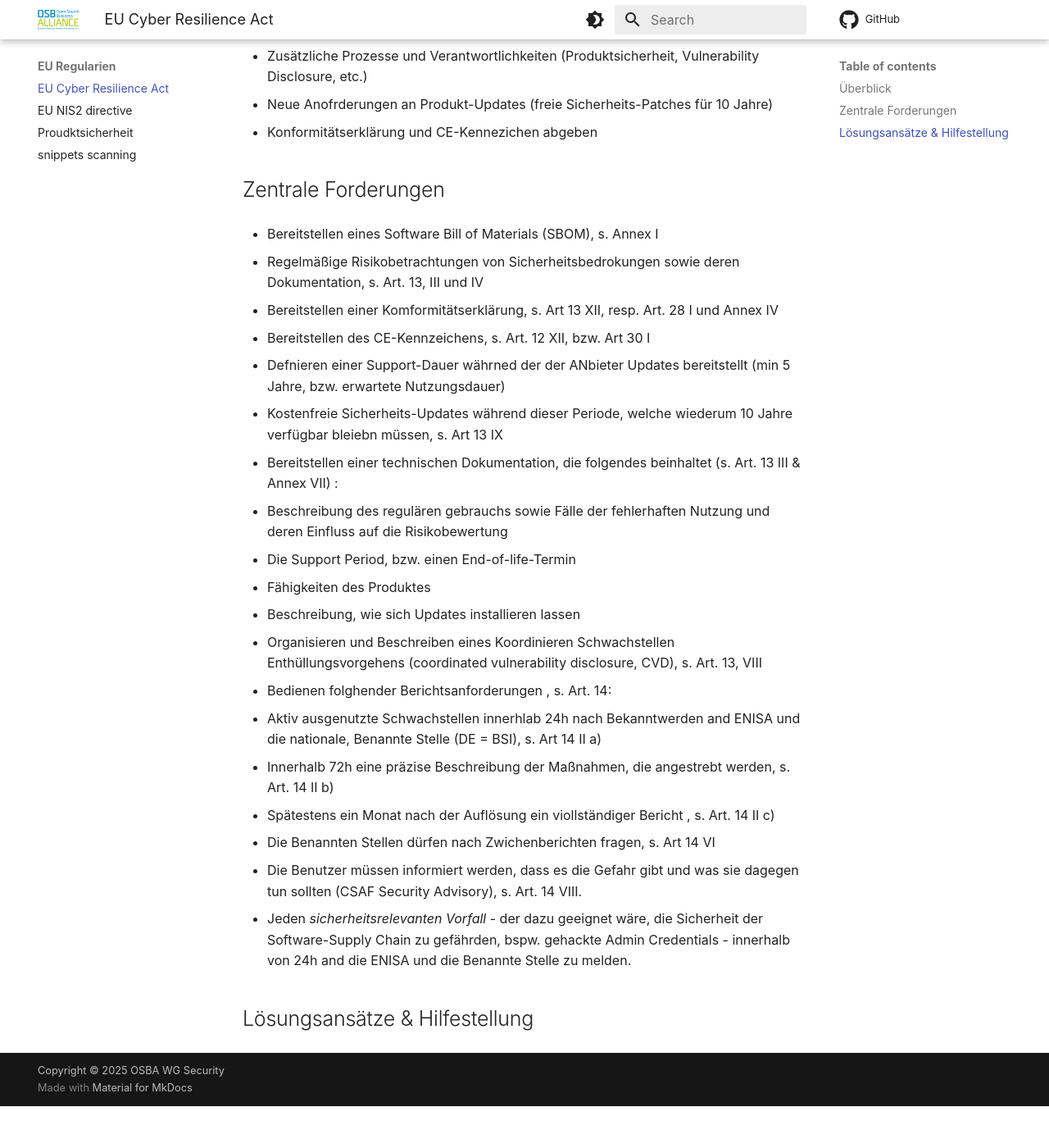
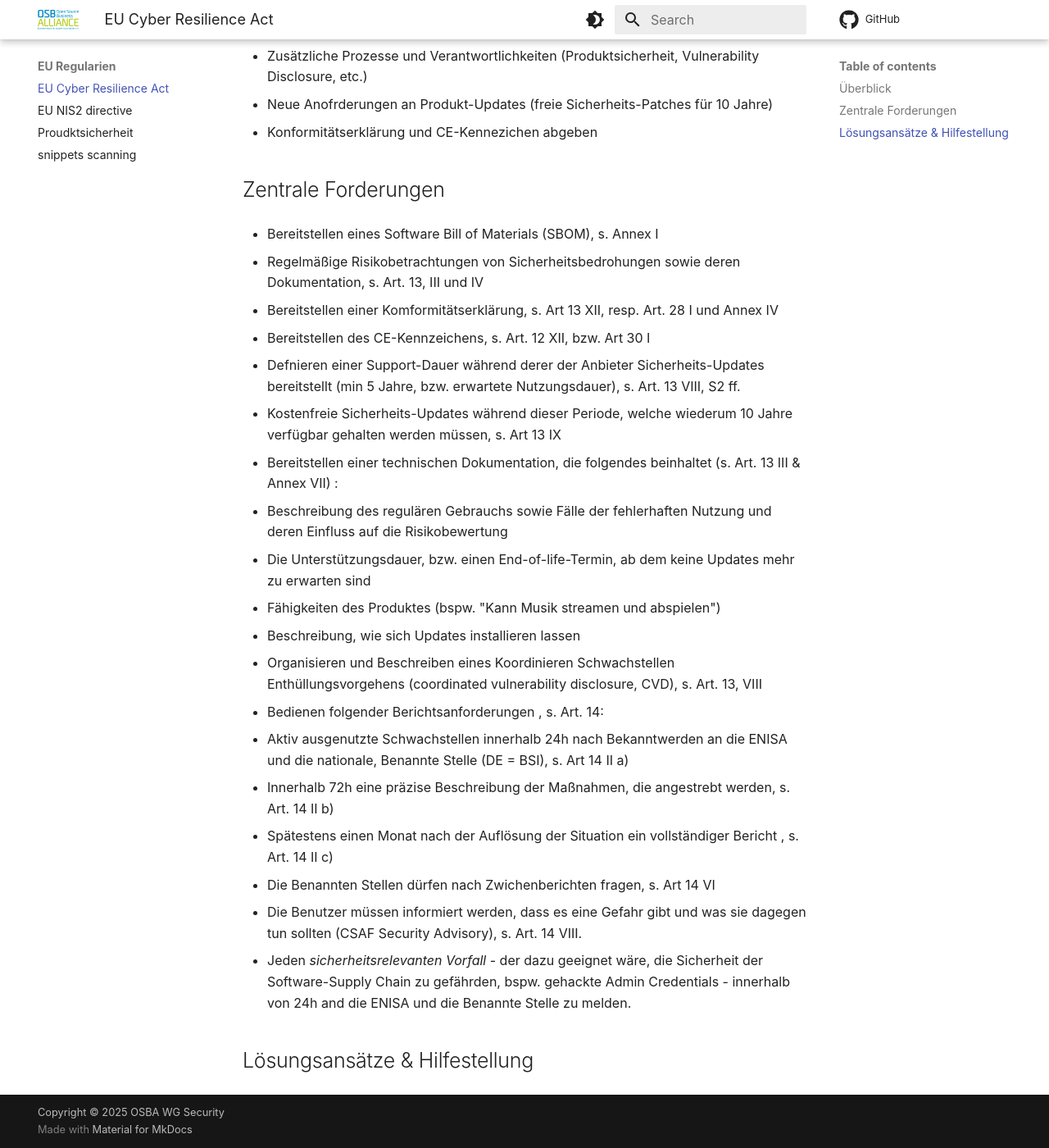
Before and after one commit to joto/osba-regulatory-monitor, an MkDocs documentation site: the page built from docs/cra.md, in a window 1280 px wide and 1400 px high, scrolled down 1030 px. Shown: the whole window at 82% size. Built offline with MkDocs 1.6.1 and Material for MkDocs 9.7.7, drawn with Linux system fonts in a browser that asks for light colours; comment, search, counter and statistics services are not loaded; before the commit the page ends 2379 px from its top, so only the background shows below that.

Commit message:
fix typos

```diff
--- a/docs/cra.md
+++ b/docs/cra.md
@@ -33,32 +33,32 @@ Der EU Cyber Resilience Act (CRA) ist ein Meilenstein für die IT-Sicherheit in
 
 * Bereitstellen eines Software Bill of Materials (SBOM), s. Annex I
 
-* Regelmäßige Risikobetrachtungen von Sicherheitsbedrokungen sowie deren Dokumentation, s. Art. 13, III und IV
+* Regelmäßige Risikobetrachtungen von Sicherheitsbedrohungen sowie deren Dokumentation, s. Art. 13, III und IV
 
 * Bereitstellen einer Komformitätserklärung, s. Art 13 XII, resp. Art. 28 I und Annex IV
 
 * Bereitstellen des CE-Kennzeichens, s. Art. 12 XII, bzw. Art 30 I
 
-* Defnieren einer Support-Dauer währned der der ANbieter Updates bereitstellt (min 5 Jahre, bzw. erwartete Nutzungsdauer)
+* Defnieren einer Support-Dauer während derer der Anbieter Sicherheits-Updates bereitstellt (min 5 Jahre, bzw. erwartete Nutzungsdauer), s. Art. 13 VIII, S2 ff.
 
-* Kostenfreie Sicherheits-Updates während dieser Periode, welche wiederum 10 Jahre verfügbar bleiebn müssen, s. Art 13 IX
+* Kostenfreie Sicherheits-Updates während dieser Periode, welche wiederum 10 Jahre verfügbar gehalten werden müssen, s. Art 13 IX
 
 * Bereitstellen einer technischen Dokumentation, die folgendes beinhaltet (s. Art. 13 III & Annex VII) :
 
-  * Beschreibung des regulären gebrauchs sowie Fälle der fehlerhaften Nutzung und deren Einfluss auf die Risikobewertung
-  * Die Support Period, bzw. einen End-of-life-Termin
-  * Fähigkeiten des Produktes
+  * Beschreibung des regulären Gebrauchs sowie Fälle der fehlerhaften Nutzung und deren Einfluss auf die Risikobewertung
+  * Die Unterstützungsdauer, bzw. einen End-of-life-Termin, ab dem keine Updates mehr zu erwarten sind
+  * Fähigkeiten des Produktes (bspw. "Kann Musik streamen und abspielen")
   * Beschreibung, wie sich Updates installieren lassen
 
 * Organisieren und Beschreiben eines Koordinieren Schwachstellen Enthüllungsvorgehens (coordinated vulnerability disclosure, CVD), s. Art. 13, VIII
 
-* Bedienen folghender Berichtsanforderungen , s. Art. 14:
+* Bedienen folgender Berichtsanforderungen , s. Art. 14:
 
-  * Aktiv ausgenutzte Schwachstellen innerhlab 24h nach Bekanntwerden and ENISA und die nationale, Benannte Stelle (DE = BSI), s. Art 14 II a)
+  * Aktiv ausgenutzte Schwachstellen innerhalb 24h nach Bekanntwerden an die ENISA und die nationale, Benannte Stelle (DE = BSI), s. Art 14 II a)
   * Innerhalb 72h eine präzise Beschreibung der Maßnahmen, die angestrebt werden, s. Art. 14 II b)
-  * Spätestens ein Monat nach der Auflösung ein viollständiger Bericht , s. Art. 14 II c)
+  * Spätestens einen Monat nach der Auflösung der Situation ein vollständiger Bericht , s. Art. 14 II c)
   * Die Benannten Stellen dürfen nach Zwichenberichten fragen, s. Art 14 VI
-  * Die Benutzer müssen informiert werden, dass es die Gefahr gibt und was sie dagegen tun sollten (CSAF Security Advisory), s. Art. 14 VIII.
+  * Die Benutzer müssen informiert werden, dass es eine Gefahr gibt und was sie dagegen tun sollten (CSAF Security Advisory), s. Art. 14 VIII.
   * Jeden *sicherheitsrelevanten Vorfall* - der dazu geeignet wäre, die Sicherheit der Software-Supply Chain zu gefährden, bspw. gehackte Admin Credentials - innerhalb  von 24h and die ENISA und die Benannte Stelle zu melden.
 
 
```
